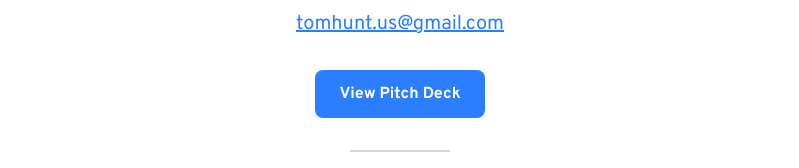
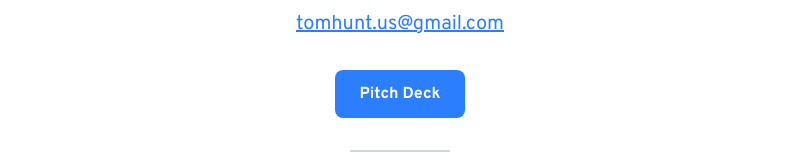
Before and after one commit to brianjcarroll/complimentarytv, a Next.js app: page / in a window 1280 px wide. Shown: the part 282-450 px from the top of the page, without its empty margins (240-1039 px from the left). Built offline with nearby package versions, Linux system fonts and the light colour scheme.

Commit message:
Update page.tsx

```diff
--- a/src/app/page.tsx
+++ b/src/app/page.tsx
@@ -27,7 +27,7 @@ export default function Home() {
             href="/pitch-deck"
             className="inline-block bg-blue-500 text-white px-6 py-3 rounded-lg hover:bg-blue-600 transition-colors font-bold"
           >
-            View Pitch Deck
+            Pitch Deck
           </Link>
         </div>
         <hr className="w-[75px] md:w-[100px] border-t-2 border-gray-300 m-auto" />
```
